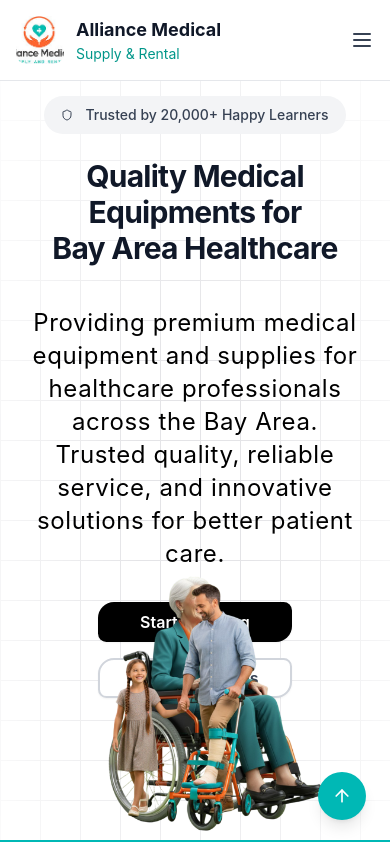
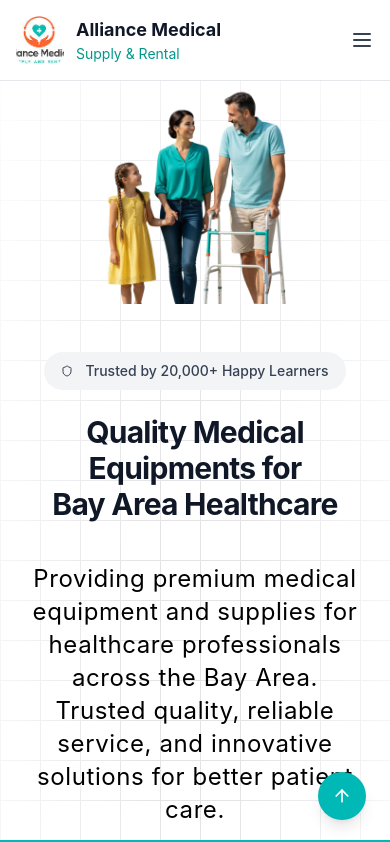
Before and after one commit to team-virtura-tech/alliance-med-supply, a Next.js app: page / in a window 390 px wide. Shown: the top 842 px of the page. Built offline with nearby package versions, Linux system fonts and the light colour scheme.

Commit message:
[FEATURE] Add MobileHeroImage component and integrate mobile walker image for improved mobile experience

```diff
--- a/src/components/custom/heroWithMovingCards/HeroContent.tsx
+++ b/src/components/custom/heroWithMovingCards/HeroContent.tsx
@@ -4,7 +4,7 @@ import { TextGenerateEffect } from '@/components/ui/text-generate-effect';
 import { cn } from '@/lib/utils';
 import { motion } from 'framer-motion';
 import { Shield } from 'lucide-react';
-import { HeroImages } from './HeroImages';
+// import { HeroImages } from './HeroImages';
 
 export type HeroContentProps = {
   id?: string;
@@ -121,7 +121,7 @@ export const HeroContent = ({ id, className }: HeroContentProps) => {
       </div>
 
       {/* Hero Images */}
-      <HeroImages totalH1AnimationTime={totalH1AnimationTime} />
+      {/* <HeroImages totalH1AnimationTime={totalH1AnimationTime} /> */}
     </section>
   );
 };
--- a/src/components/custom/heroWithMovingCards/HeroImages.tsx
+++ b/src/components/custom/heroWithMovingCards/HeroImages.tsx
@@ -22,11 +22,11 @@ export const HeroImages = ({
     <div
       id={rootId}
       data-component={componentName}
-      className={cn('absolute inset-0 pointer-events-none', className)}
+      className={cn('absolute inset-0 pointer-events-none z-0', className)}
     >
-      {/* Bottom-Left Wheels Image */}
+      {/* Bottom-Left Wheels Image - Hidden on mobile */}
       <motion.div
-        className="absolute bottom-8 left-8 w-80 h-80 md:w-[400px] md:h-[400px] lg:w-[500px] lg:h-[500px] xl:w-[600px] xl:h-[600px] 2xl:w-[700px] 2xl:h-[700px] pointer-events-none"
+        className="absolute bottom-8 left-8 w-80 h-80 md:w-[400px] md:h-[400px] lg:w-[500px] lg:h-[500px] xl:w-[600px] xl:h-[600px] 2xl:w-[700px] 2xl:h-[700px] pointer-events-none hidden md:block"
         initial={{ opacity: 0, x: -50, y: 50 }}
         animate={{ opacity: 1, x: 0, y: 0 }}
         transition={{
@@ -47,7 +47,7 @@ export const HeroImages = ({
 
       {/* Bottom-Right Walker Image */}
       <motion.div
-        className="absolute bottom-8 right-8 w-80 h-80 md:w-[400px] md:h-[400px] lg:w-[500px] lg:h-[500px] xl:w-[600px] xl:h-[600px] 2xl:w-[700px] 2xl:h-[700px] pointer-events-none"
+        className="absolute bottom-8 right-8 w-80 h-80 md:w-[400px] md:h-[400px] lg:w-[500px] lg:h-[500px] xl:w-[600px] xl:h-[600px] 2xl:w-[700px] 2xl:h-[700px] pointer-events-none hidden md:block"
         initial={{ opacity: 0, x: 50, y: 50 }}
         animate={{ opacity: 1, x: 0, y: 0 }}
         transition={{
--- a/src/components/custom/heroWithMovingCards/HeroWithMovingCards.tsx
+++ b/src/components/custom/heroWithMovingCards/HeroWithMovingCards.tsx
@@ -7,6 +7,8 @@ import { cn } from '@/lib/utils';
 import { motion } from 'framer-motion';
 import { HeroBackground } from './HeroBackground';
 import { HeroContent } from './HeroContent';
+import { HeroImages } from './HeroImages';
+import { MobileHeroImage } from './MobileHeroImage';
 
 export type HeroWithMovingCardsProps = {
   id?: string;
@@ -45,9 +47,19 @@ export const HeroWithMovingCards = ({
       className={cn('w-full min-h-screen', className)}
     >
       <HeroBackground>
-        <div className="w-full py-12">
+        {/* Background Images - Desktop only (behind content) */}
+        <div className="hidden md:block">
+          <HeroImages totalH1AnimationTime={totalH1AnimationTime} />
+        </div>
+
+        <div className="relative z-10 w-full py-12">
+          {/* Hero Images - Mobile only (above content) */}
+
           {/* Hero Content - Full Width */}
           <div className="w-full px-4 mb-16">
+            <div className="block md:hidden w-full">
+              <MobileHeroImage totalH1AnimationTime={totalH1AnimationTime} />
+            </div>
             <HeroContent />
           </div>
 
--- /dev/null
+++ b/src/components/custom/heroWithMovingCards/MobileHeroImage.tsx
@@ -0,0 +1,52 @@
+'use client';
+
+import { cn } from '@/lib/utils';
+import { motion } from 'framer-motion';
+import Image from 'next/image';
+
+export type MobileHeroImageProps = {
+  id?: string;
+  className?: string;
+  totalH1AnimationTime: number;
+};
+
+export const MobileHeroImage = ({
+  id,
+  className,
+  totalH1AnimationTime,
+}: MobileHeroImageProps) => {
+  const componentName = 'MobileHeroImage';
+  const rootId = id ?? componentName;
+
+  return (
+    <div
+      id={rootId}
+      data-component={componentName}
+      className={cn(
+        'w-full flex justify-center items-center pointer-events-none',
+        className
+      )}
+    >
+      {/* Mobile Walker Image - Centered */}
+      <motion.div
+        className="relative w-64 h-64 sm:w-72 sm:h-72 pointer-events-none"
+        initial={{ opacity: 0, y: 50 }}
+        animate={{ opacity: 1, y: 0 }}
+        transition={{
+          duration: 0.8,
+          ease: [0.25, 0.25, 0, 1],
+          delay: totalH1AnimationTime + 0.6,
+        }}
+      >
+        <Image
+          src="/images/mobile-walker.png"
+          alt="Medical walker equipment for mobile"
+          fill
+          className="object-contain"
+          sizes="(max-width: 640px) 256px, 288px"
+          priority
+        />
+      </motion.div>
+    </div>
+  );
+};
```
Also changed, not shown: public/images/mobile-walker.png (added).
